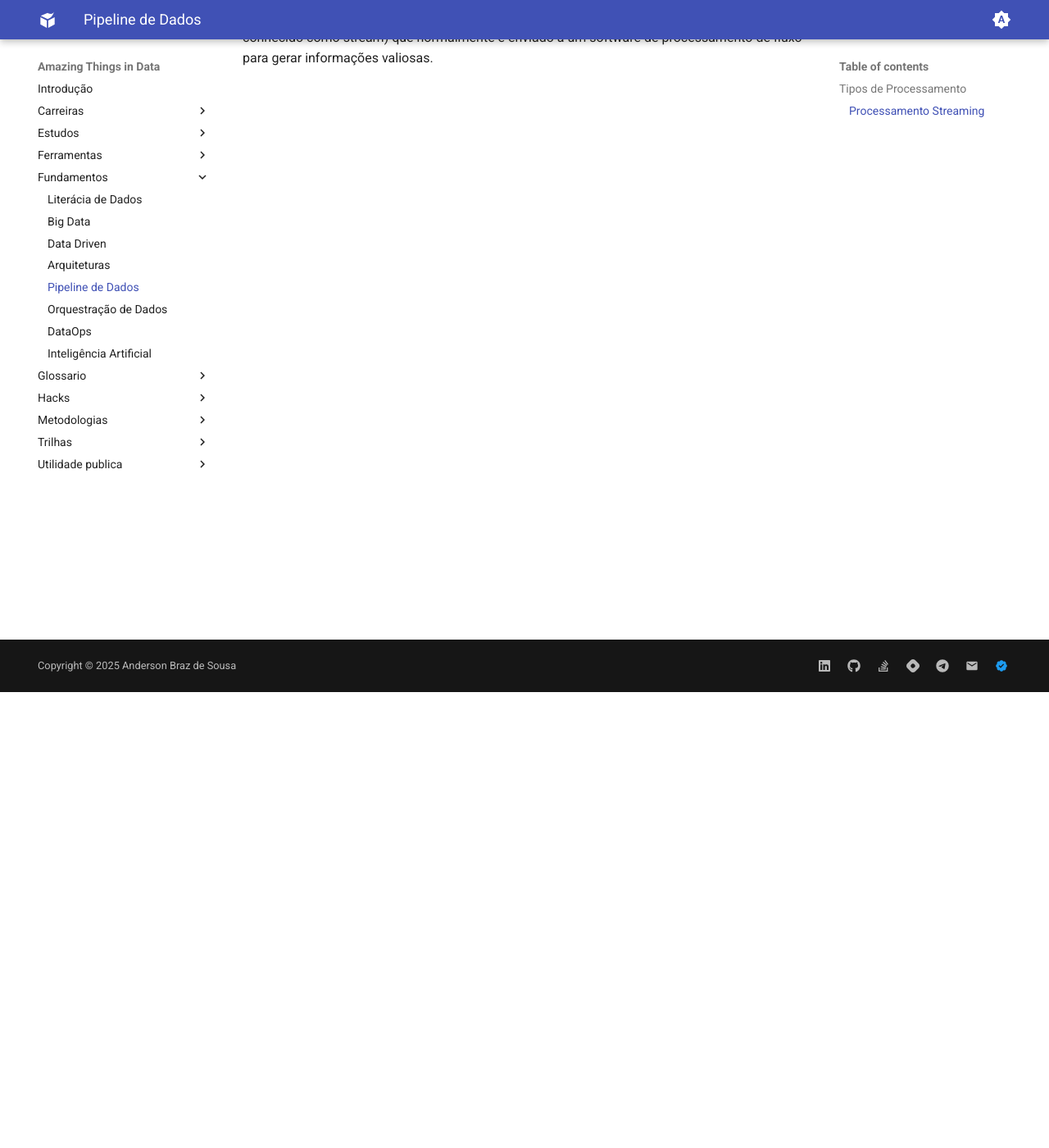
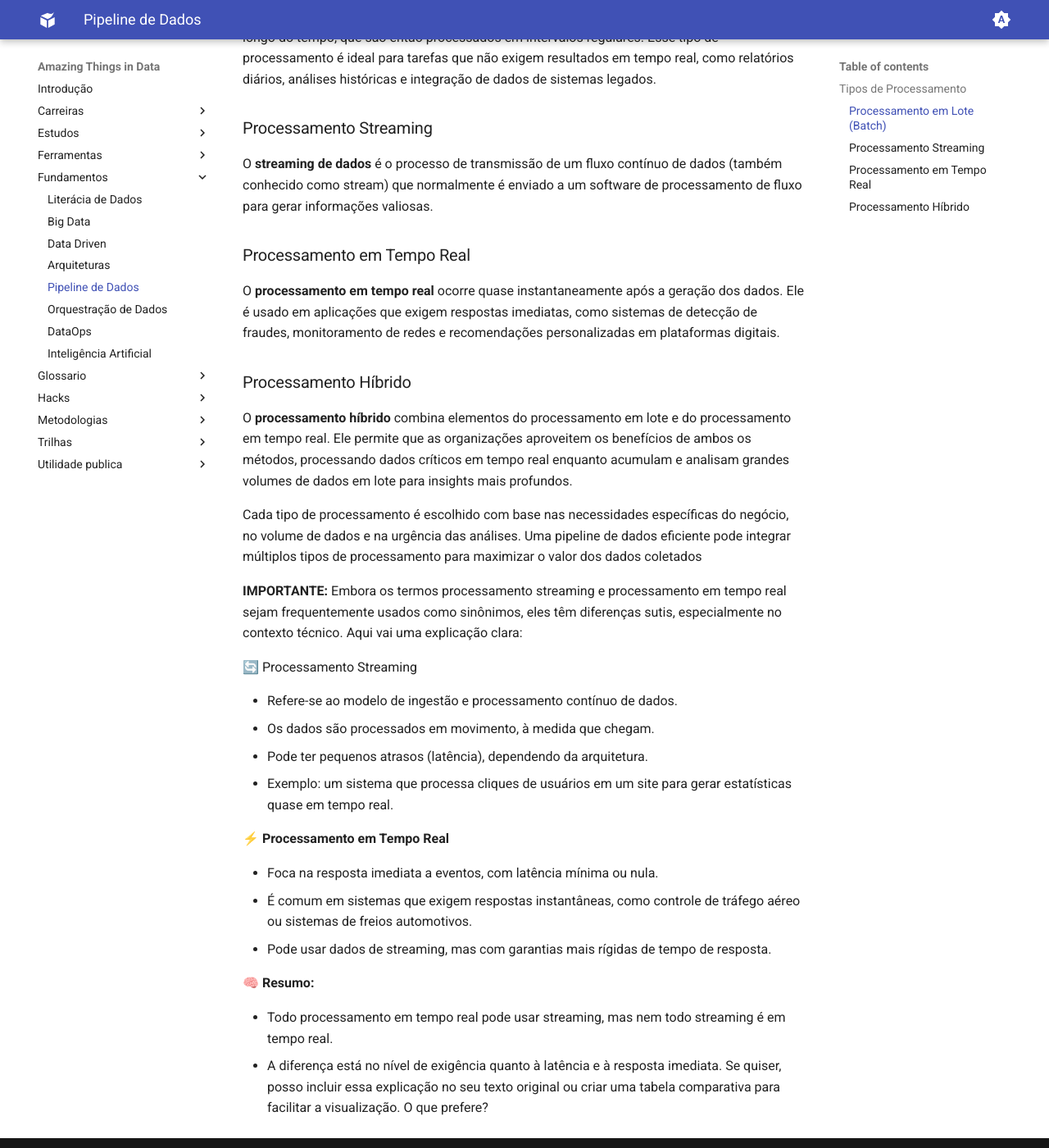
Before and after one commit to andersonbraz/andersonbraz.github.io, an MkDocs documentation site: the page built from docs/fundamentos/05-pipeline.md, in a window 1280 px wide and 1400 px high, scrolled down 556 px. Shown: the whole window at 82% size. Built offline with MkDocs 1.6.1 and Material for MkDocs 9.7.7, drawn with Linux system fonts in a browser that asks for light colours; some of the changed text lies outside the part shown.

Commit message:
Update Project.

```diff
--- a/docs/fundamentos/05-pipeline.md
+++ b/docs/fundamentos/05-pipeline.md
@@ -6,6 +6,41 @@ As organizações possuem um grande volume de dados de várias fontes, como apli
 
 ## Tipos de Processamento
 
+### Processamento em Lote (Batch)
+
+O **processamento em lote** envolve a coleta e o armazenamento de grandes volumes de dados ao longo do tempo, que são então processados em intervalos regulares. Esse tipo de processamento é ideal para tarefas que não exigem resultados em tempo real, como relatórios diários, análises históricas e integração de dados de sistemas legados.
+
 ### Processamento Streaming
 
 O **streaming de dados** é o processo de transmissão de um fluxo contínuo de dados (também conhecido como stream) que normalmente é enviado a um software de processamento de fluxo para gerar informações valiosas.
+
+### Processamento em Tempo Real
+
+O **processamento em tempo real** ocorre quase instantaneamente após a geração dos dados. Ele é usado em aplicações que exigem respostas imediatas, como sistemas de detecção de fraudes, monitoramento de redes e recomendações personalizadas em plataformas digitais.
+
+### Processamento Híbrido
+
+O **processamento híbrido** combina elementos do processamento em lote e do processamento em tempo real. Ele permite que as organizações aproveitem os benefícios de ambos os métodos, processando dados críticos em tempo real enquanto acumulam e analisam grandes volumes de dados em lote para insights mais profundos.
+
+Cada tipo de processamento é escolhido com base nas necessidades específicas do negócio, no volume de dados e na urgência das análises. Uma pipeline de dados eficiente pode integrar múltiplos tipos de processamento para maximizar o valor dos dados coletados
+
+**IMPORTANTE:** Embora os termos processamento streaming e processamento em tempo real sejam frequentemente usados como sinônimos, eles têm diferenças sutis, especialmente no contexto técnico. Aqui vai uma explicação clara:
+
+🔄 Processamento Streaming
+
+- Refere-se ao modelo de ingestão e processamento contínuo de dados.
+- Os dados são processados em movimento, à medida que chegam.
+- Pode ter pequenos atrasos (latência), dependendo da arquitetura.
+- Exemplo: um sistema que processa cliques de usuários em um site para gerar estatísticas quase em tempo real.
+
+⚡ **Processamento em Tempo Real**
+
+- Foca na resposta imediata a eventos, com latência mínima ou nula.
+- É comum em sistemas que exigem respostas instantâneas, como controle de tráfego aéreo ou sistemas de freios automotivos.
+- Pode usar dados de streaming, mas com garantias mais rígidas de tempo de resposta.
+
+🧠 **Resumo:**
+
+- Todo processamento em tempo real pode usar streaming, mas nem todo streaming é em tempo real.
+- A diferença está no nível de exigência quanto à latência e à resposta imediata.
+Se quiser, posso incluir essa explicação no seu texto original ou criar uma tabela comparativa para facilitar a visualização. O que prefere?
```
